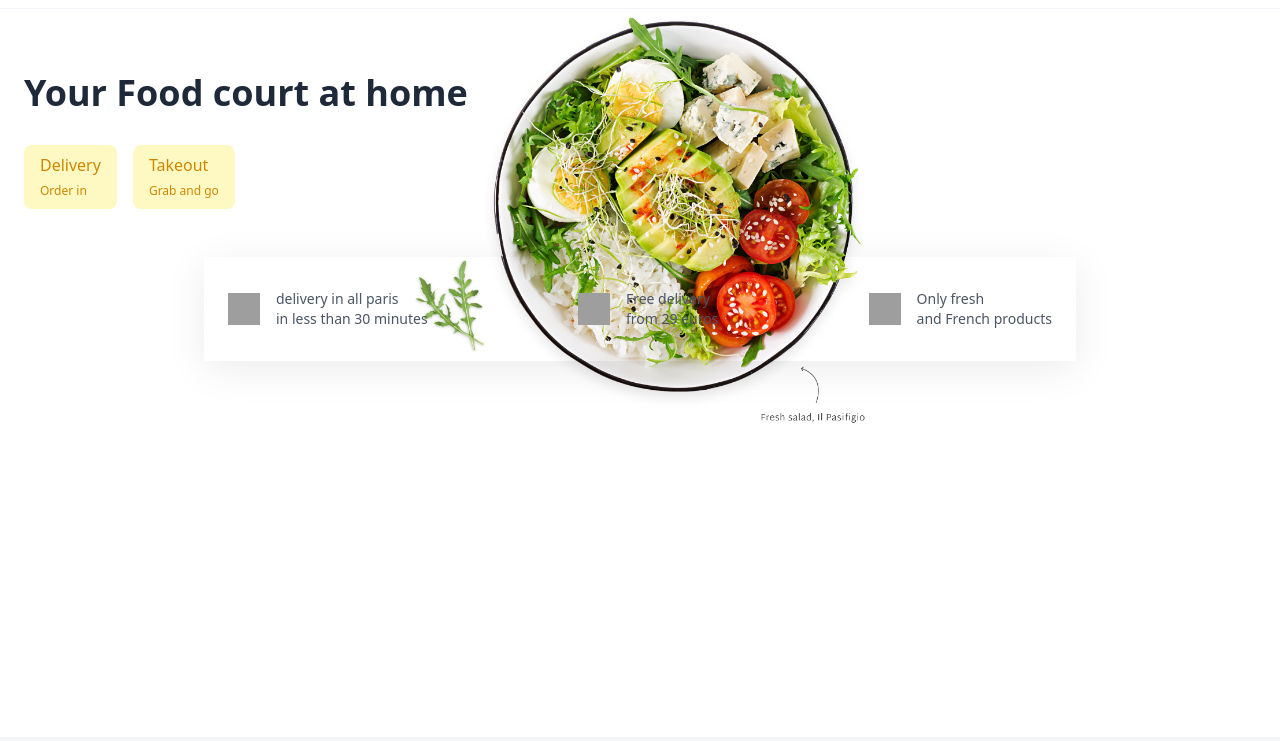
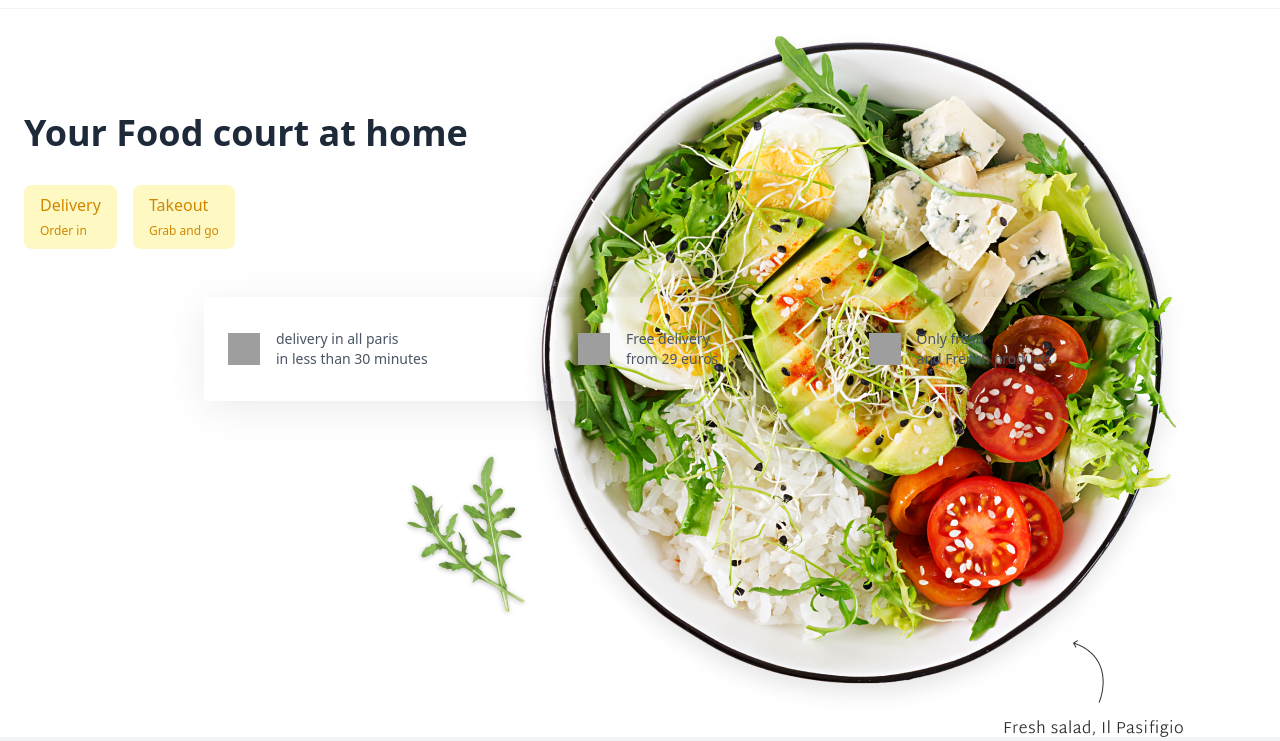
Before and after one commit to 6fcag3vsaoag/tailwind, a plain HTML site: page index.html in a window 1280 px wide. Shown: the part 63-804 px from the top of the page. Drawn offline with Linux system fonts and the light colour scheme; grey boxes are pictures that could not be loaded; a web font is replaced by a local one.

Commit message:
fix: main image fixed full

```diff
--- a/index.html
+++ b/index.html
@@ -49,10 +49,17 @@
             </div>
         </header>
 
+
+
+
         <!-- Title section + Features -->
-        <section class="py-16 bg-center" style="background-image: url('images/foodCourt.png'); background-size: contain; background-repeat: no-repeat;">
-            <!-- Title Section -->
-            <div class="container mx-auto px-6">
+        <section class="bg-white py-16 relative">
+            <!-- Картинка в правом верхнем углу -->
+            <img src="images/foodCourt.png" alt="Food Court Image" class="absolute top-3 right-18 w-auto h-auto max-h-[720px]">
+
+            <!-- Текстовый блок в левом верхнем углу -->
+            <div class="container mx-auto px-6 relative z-10">
+                <div class="mt-10">
                     <h1 class="text-4xl font-bold text-gray-800 mb-4">Your Food court at home</h1>
                     <div class="flex space-x-4 mt-8">
                         <a href="#" class="px-4 py-2 bg-yellow-100 text-yellow-600 rounded-lg hover:bg-yellow-200">
@@ -83,7 +90,11 @@
                         </div>
                     </div>
                 </div>
+            </div>
         </section>
+
+
+
 
         <!-- Restaurants Section -->
         <!-- <section class="py-16">
```
Also changed, not shown: style.css. Lines whose indentation alone changed are shown as unchanged.
